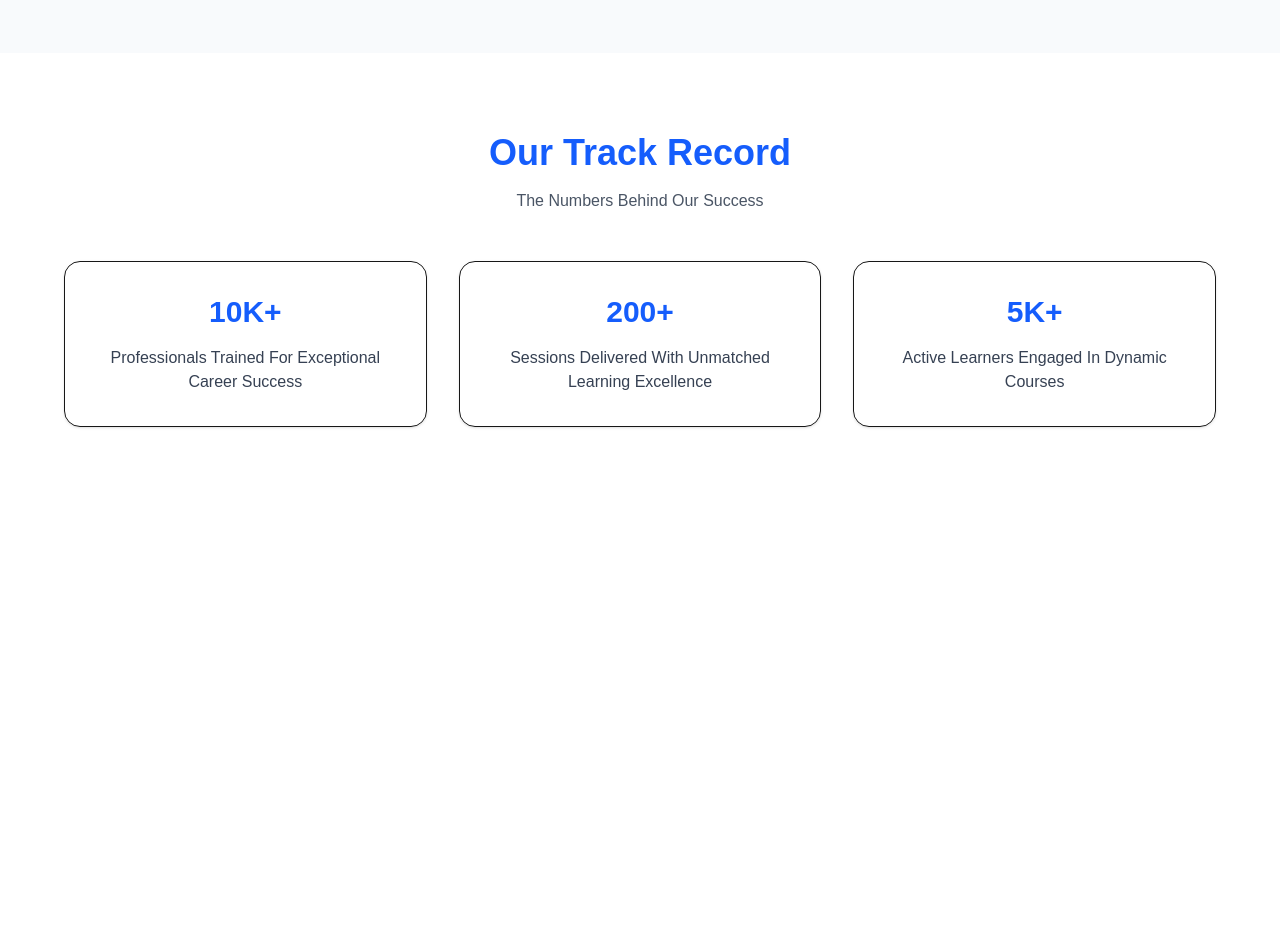
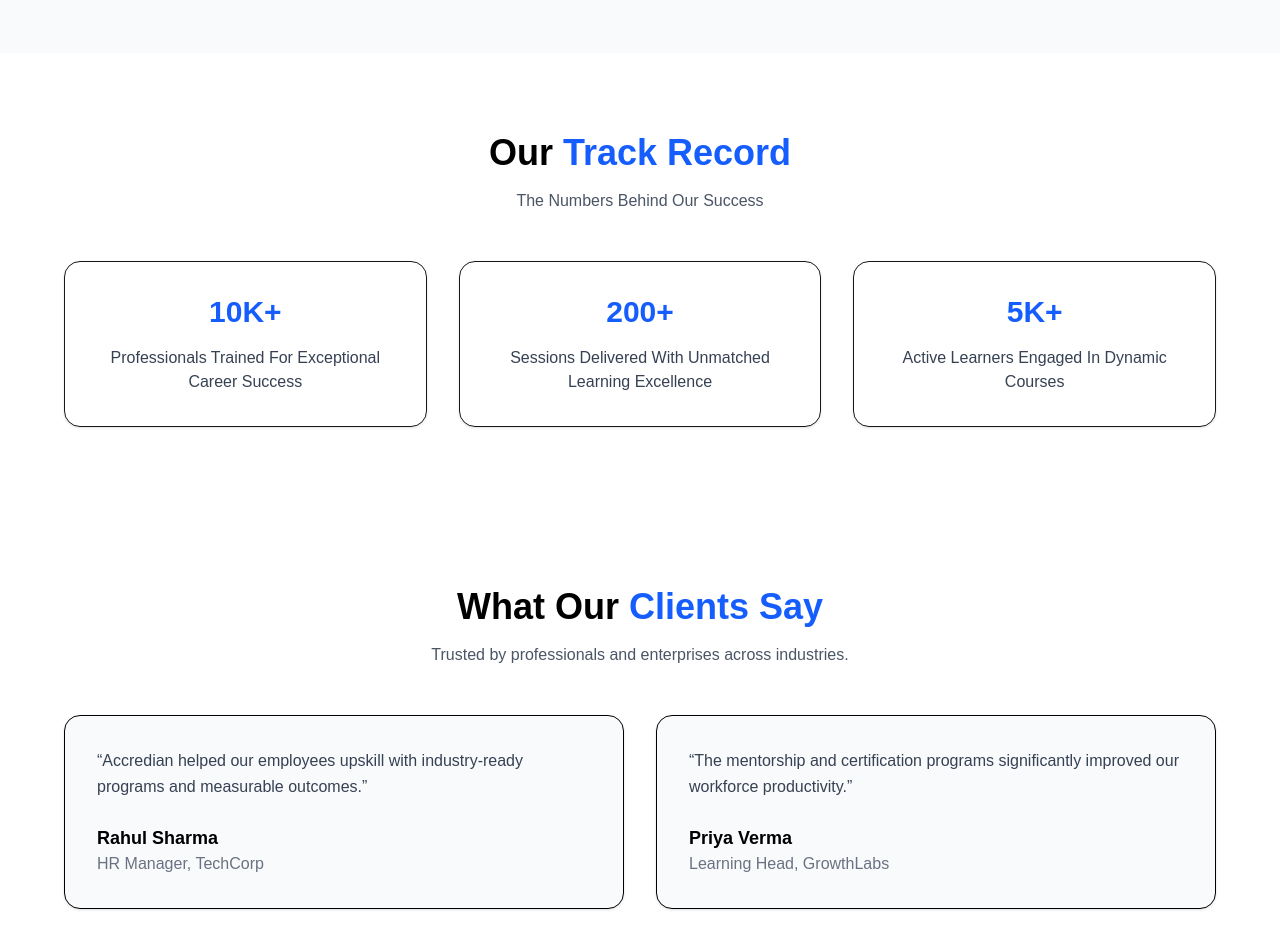
Before and after one commit to Roobika-M/nextjs, a Next.js app in the folder clone-project/: page / in a window 1280 px wide. Shown: the part 1060-2008 px from the top of the page. Before the commit the page ends 1567 px from the top, so only its background shows below. Built offline with nearby package versions, Linux system fonts and the light colour scheme.

Commit message:
+ testimonial component

```diff
--- a/clone-project/app/page.js
+++ b/clone-project/app/page.js
@@ -4,6 +4,7 @@ import Navbar from "@/components/Navbar";
 import Hero from "@/components/Hero";
 import Features from "@/components/Features";
 import Stats from"@/components/Stats";
+import Testi from "@/components/Testimonials";
 
 export default function Home() {
   return (
@@ -12,6 +13,7 @@ export default function Home() {
       <Hero />
       <Features />
       <Stats />
+      <Testi />
     </main>
   );
 }
--- a/clone-project/components/Features.jsx
+++ b/clone-project/components/Features.jsx
@@ -20,8 +20,8 @@ export default function Features() {
   return (
     <section className="px-8 py-20 bg-[#f8fafc]">
       <div className="max-w-6xl mx-auto">
-        <h2 className="text-4xl font-bold text-center mb-4 text-blue-600">
-          Why Choose Accredian?
+        <h2 className="text-4xl font-bold text-center mb-4 text-black">
+          Why Choose <span className="text-blue-600">Accredian ?</span>
         </h2>
 
         <p className="text-center text-gray-600 mb-12">
--- a/clone-project/components/Stats.jsx
+++ b/clone-project/components/Stats.jsx
@@ -16,8 +16,8 @@ export default function Stats() {
 
   return (
     <section className="px-8 py-20 bg-white">
-      <h2 className="text-4xl font-bold text-center mb-4 text-blue-600">
-        Our Track Record
+      <h2 className="text-4xl font-bold text-center mb-4 text-black">
+        Our <span className="text-blue-600">Track Record</span>
       </h2>
 
       <p className="text-center text-gray-600 mb-12">
--- /dev/null
+++ b/clone-project/components/Testimonials.jsx
@@ -0,0 +1,51 @@
+export default function Testimonials() {
+  const testimonials = [
+    {
+      name: "Rahul Sharma",
+      role: "HR Manager, TechCorp",
+      feedback:
+        "Accredian helped our employees upskill with industry-ready programs and measurable outcomes.",
+    },
+    {
+      name: "Priya Verma",
+      role: "Learning Head, GrowthLabs",
+      feedback:
+        "The mentorship and certification programs significantly improved our workforce productivity.",
+    },
+  ];
+
+  return (
+    <section className="px-8 py-20 bg-white">
+      <div className="max-w-6xl mx-auto">
+        <h2 className="text-4xl font-bold text-center mb-4 text-black">
+          What Our <span className ="text-blue-600">Clients Say</span>
+        </h2>
+
+        <p className="text-center text-gray-600 mb-12">
+          Trusted by professionals and enterprises across industries.
+        </p>
+
+        <div className="grid md:grid-cols-2 gap-8">
+          {testimonials.map((item, index) => (
+            <div
+              key={index}
+              className="p-8 rounded-2xl border shadow-sm bg-[#f8fafc] text-black"
+            >
+              <p className="text-gray-700 mb-6 leading-relaxed">
+                “{item.feedback}”
+              </p>
+
+              <h3 className="font-semibold text-lg">
+                {item.name}
+              </h3>
+
+              <p className="text-gray-500">
+                {item.role}
+              </p>
+            </div>
+          ))}
+        </div>
+      </div>
+    </section>
+  );
+}
```
